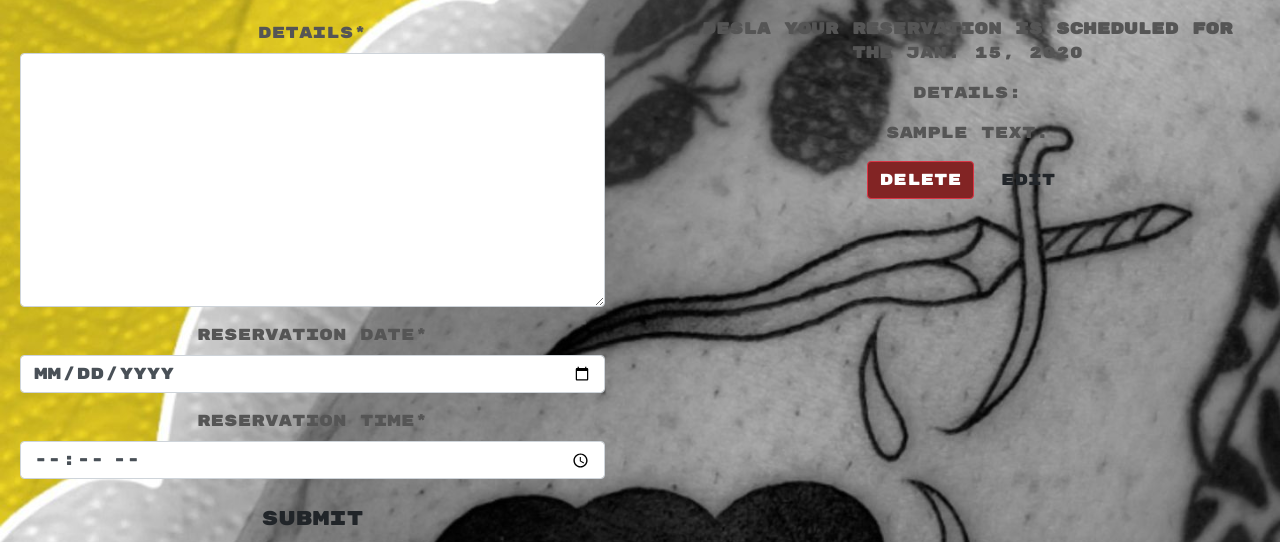
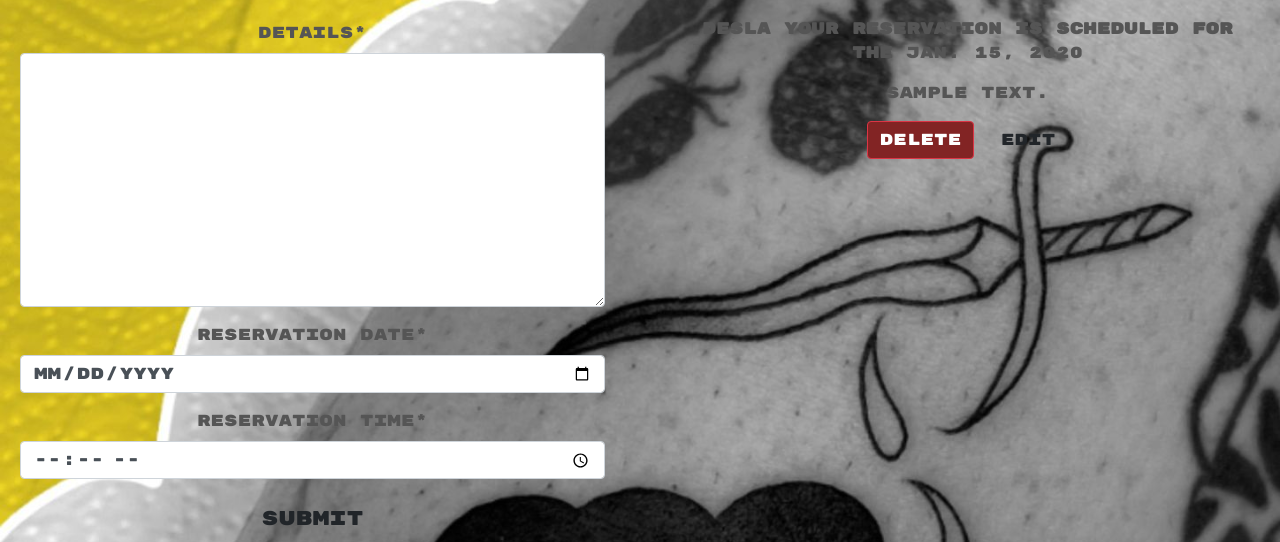
Before and after one commit to fenasti/desla, a Django app: page /bookings/ in a window 1280 px wide. Shown: the part 245-787 px from the top of the page. Run offline with Django 3.2, Linux system fonts and the light colour scheme; a user stored in the database is signed in; data comes from the database, SQL or seed files in the repository; both versions use the stored data as it was after the commit; tables that the repository leaves empty hold one stand-in row (values such as "Sample post"); some libraries are stand-ins or nearby versions.

Commit message:
improve jd in edit button

```diff
--- a/bookings/static/bookings/js/bookings.js
+++ b/bookings/static/bookings/js/bookings.js
@@ -20,10 +20,14 @@ const deleteConfirm = document.getElementById("deleteConfirm");
 for (let button of editButtons) {
   button.addEventListener("click", (e) => {
     let reservationId = e.target.getAttribute("reservation_id");
-    let reservationContent = document.getElementById(`reservation${reservationId}`).innerText;
+
+    let contentElement = document.querySelector(`#reservation${reservationId} .reservation-content`);
+    let reservationContent = contentElement.dataset.content || contentElement.innerText;
+
     reservationText.value = reservationContent;
     submitButton.innerText = "Update";
     reservationForm.setAttribute("action", `edit_reservation/${reservationId}`);
+
     console.log("Reservation ID:", reservationId);
     console.log("Reservation Content:", reservationContent);
   });
--- a/bookings/templates/bookings/bookings.html
+++ b/bookings/templates/bookings/bookings.html
@@ -53,17 +53,18 @@
               {{ reservation.reservation_date }}
             </span>
           </p>
-          <p>details:
-            <div>
-              {{ reservation.details | linebreaks }}
-            </div>
+
+          <!-- Use a dedicated element to hold just the details -->
+          <p class="reservation-content" data-content="{{ reservation.details|escape }}">
+            {{ reservation.details | linebreaks }}
           </p>
+
           {% if not reservation.approved %}
           <p class="approval">
             This reservation is awaiting approval
           </p>
           {% endif %}
-          <!-- Edit button -->
+
           {% if user.is_authenticated and reservation.client == user %}
           <button type="button" class="btn btn-danger btn-delete" reservation_id="{{ reservation.id }}" data-bs-toggle="modal" data-bs-target="#deleteModal">
             Delete
```
Also changed, not shown: db.sqlite3.
